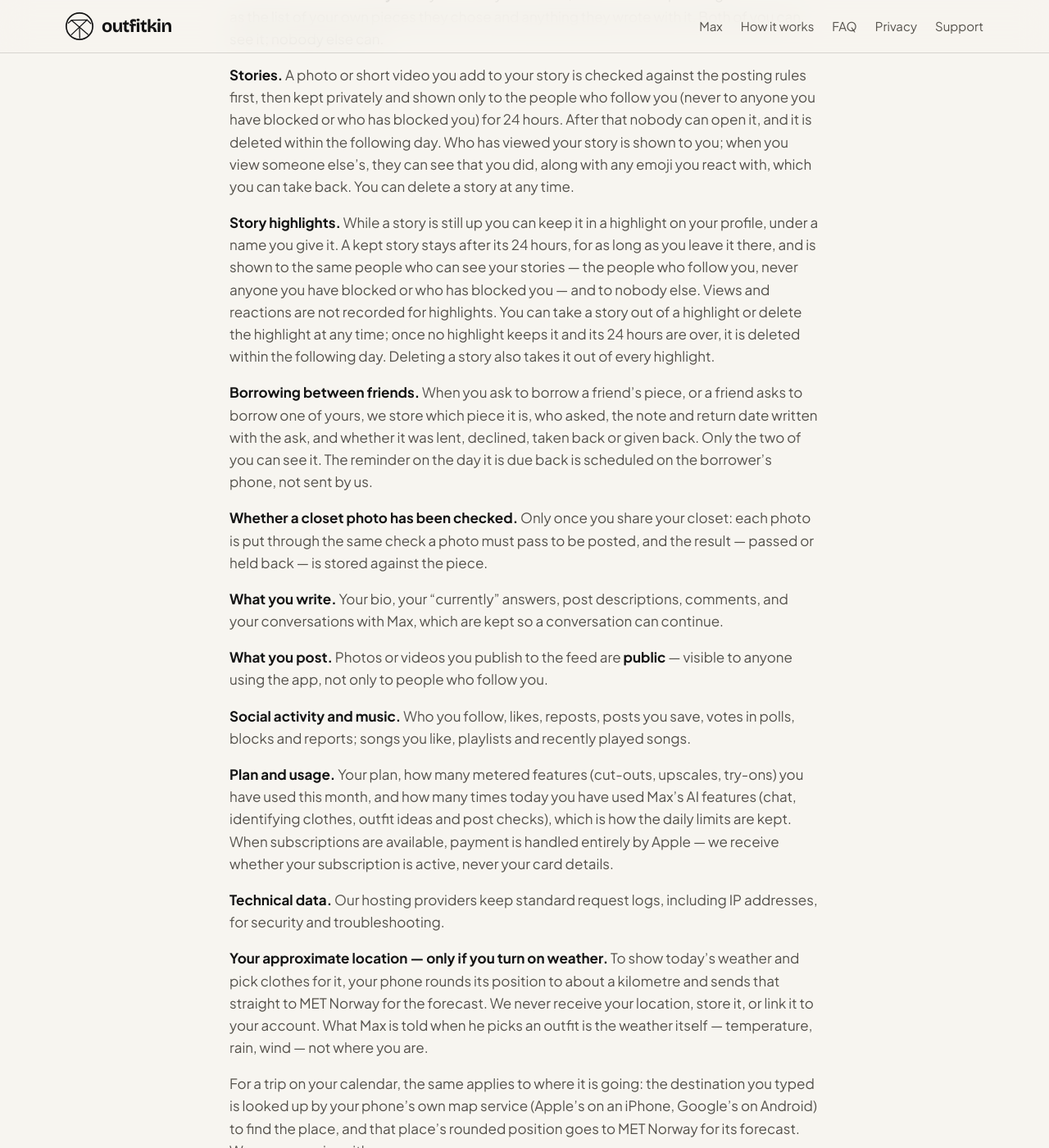
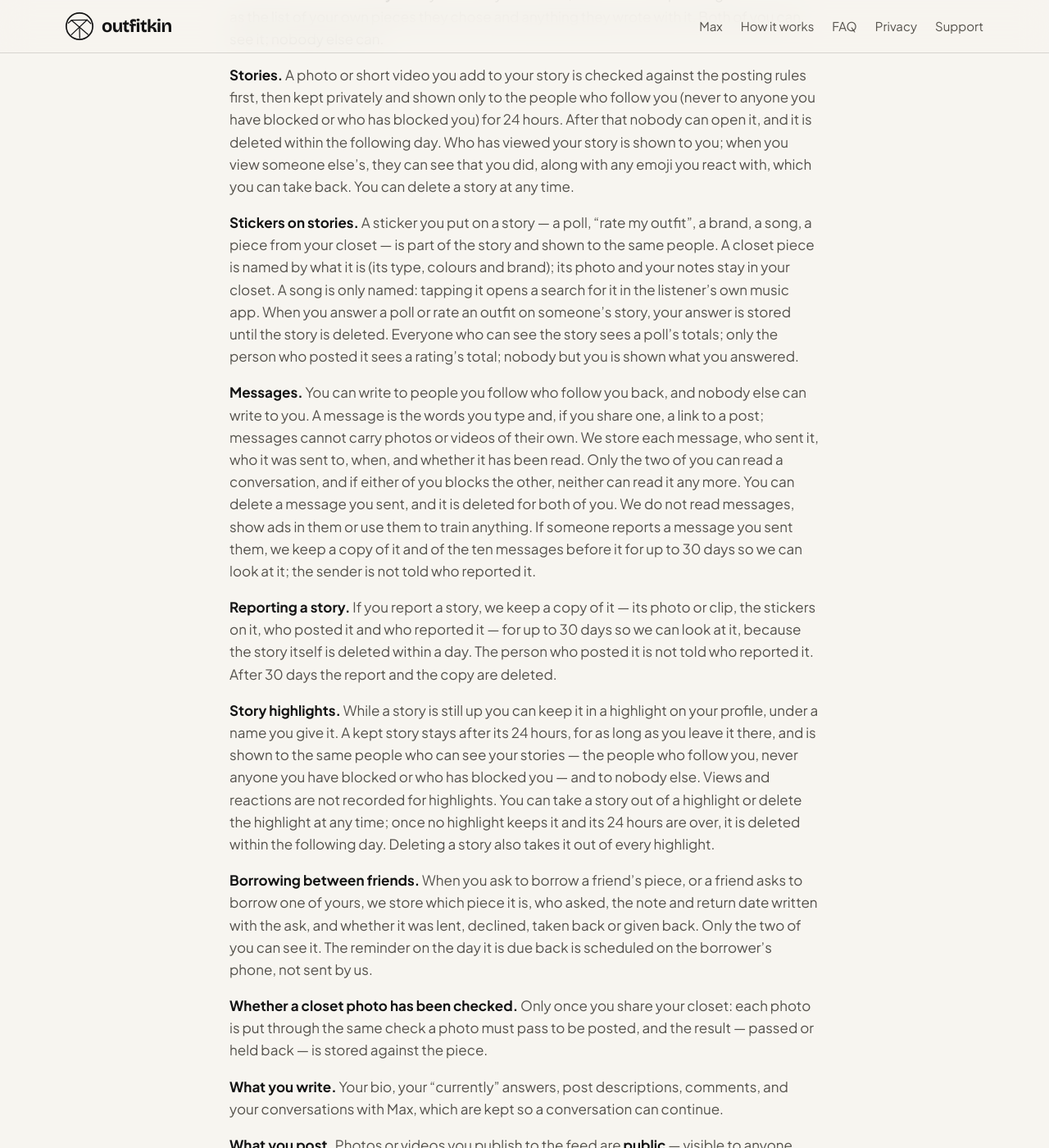
Before and after one commit to VYRA01/outfitted-legal, a Jekyll site: the page built from privacy.md, in a window 1280 px wide and 1400 px high, scrolled down 1405 px. Shown: the whole window at 82% size. Built offline with Jekyll 4.4.1, drawn with Linux system fonts in a browser that asks for light colours; our own code applies the rules of GitHub Pages for plain Markdown files; some of the changed text lies outside the part shown.

Commit message:
Privacy policy and terms: carousels and pins, story stickers and reports, messages
Co-Authored-By: Claude Opus 5.5 <noreply@anthropic.com>

```diff
--- a/privacy.md
+++ b/privacy.md
@@ -68,6 +68,34 @@ you) for 24 hours. After that nobody can open it, and it is deleted within
 the following day. Who has viewed your story is shown to you; when you view
 someone else's, they can see that you did, along with any emoji you react
 with, which you can take back. You can delete a story at any time.
+
+**Stickers on stories.** A sticker you put on a story — a poll, "rate my
+outfit", a brand, a song, a piece from your closet — is part of the story and
+shown to the same people. A closet piece is named by what it is (its type,
+colours and brand); its photo and your notes stay in your closet. A song is
+only named: tapping it opens a search for it in the listener's own music app.
+When you answer a poll or rate an outfit on someone's story, your answer is
+stored until the story is deleted. Everyone who can see the story sees a
+poll's totals; only the person who posted it sees a rating's total; nobody
+but you is shown what you answered.
+
+**Messages.** You can write to people you follow who follow you back, and
+nobody else can write to you. A message is the words you type and, if you
+share one, a link to a post; messages cannot carry photos or videos of their
+own. We store each message, who sent it, who it was sent to, when, and
+whether it has been read. Only the two of you can read a conversation, and if
+either of you blocks the other, neither can read it any more. You can delete
+a message you sent, and it is deleted for both of you. We do not read
+messages, show ads in them or use them to train anything. If someone reports
+a message you sent them, we keep a copy of it and of the ten messages before
+it for up to 30 days so we can look at it; the sender is not told who
+reported it.
+
+**Reporting a story.** If you report a story, we keep a copy of it — its
+photo or clip, the stickers on it, who posted it and who reported it — for up
+to 30 days so we can look at it, because the story itself is deleted within a
+day. The person who posted it is not told who reported it. After 30 days the
+report and the copy are deleted.
 
 **Story highlights.** While a story is still up you can keep it in a highlight
 on your profile, under a name you give it. A kept story stays after its 24
@@ -222,9 +250,10 @@ likes, the friends you tag on a post and the posts you are tagged on (only
 people who follow each other can tag each other, and you can take your name
 off any post you are tagged on), comments you write on posts and your replies to other people's comments, which posts you repost — a repost shows the post, still
 credited to its author, to the people who follow you — and the pieces you tag
-on a post: each one's photo, type, colours, brand and pattern, and a general
+on a post: each one's photo, type, colours, brand and pattern, a general
 name for it such as "t-shirt" or "cap" — never a name you typed yourself,
-which stays in your closet.
+which stays in your closet — and, if you pin it, where on the photo it is.
+A post can hold several photos; all of them are public with the post.
 
 **Only if you turn closet sharing on:** your closet stays private unless you
 choose "Friends" in Closet sharing, and friends means people you follow who
@@ -324,7 +353,8 @@ weeks after you picked it.
 photos, outfits, plans, posts, comments, likes, reposts, saved posts, poll
 votes, follows, your wishlist, the record of pieces that have left, looks
 friends made for you, what you have lent, borrowed or asked to borrow, your
-stories, your story highlights and the record of stories you viewed, and conversations with Max. It cannot be undone. Copies in our
+stories, your story highlights and the record of stories you viewed, the
+messages you sent and received, and conversations with Max. It cannot be undone. Copies in our
 providers' backups, where they exist, are overwritten after a short period.
 
 Sample-closet accounts are temporary. They cannot post, like, comment or
```
Also changed, not shown: other parts of privacy.md (+1 -1 lines), terms.md (+7 -1 lines).
